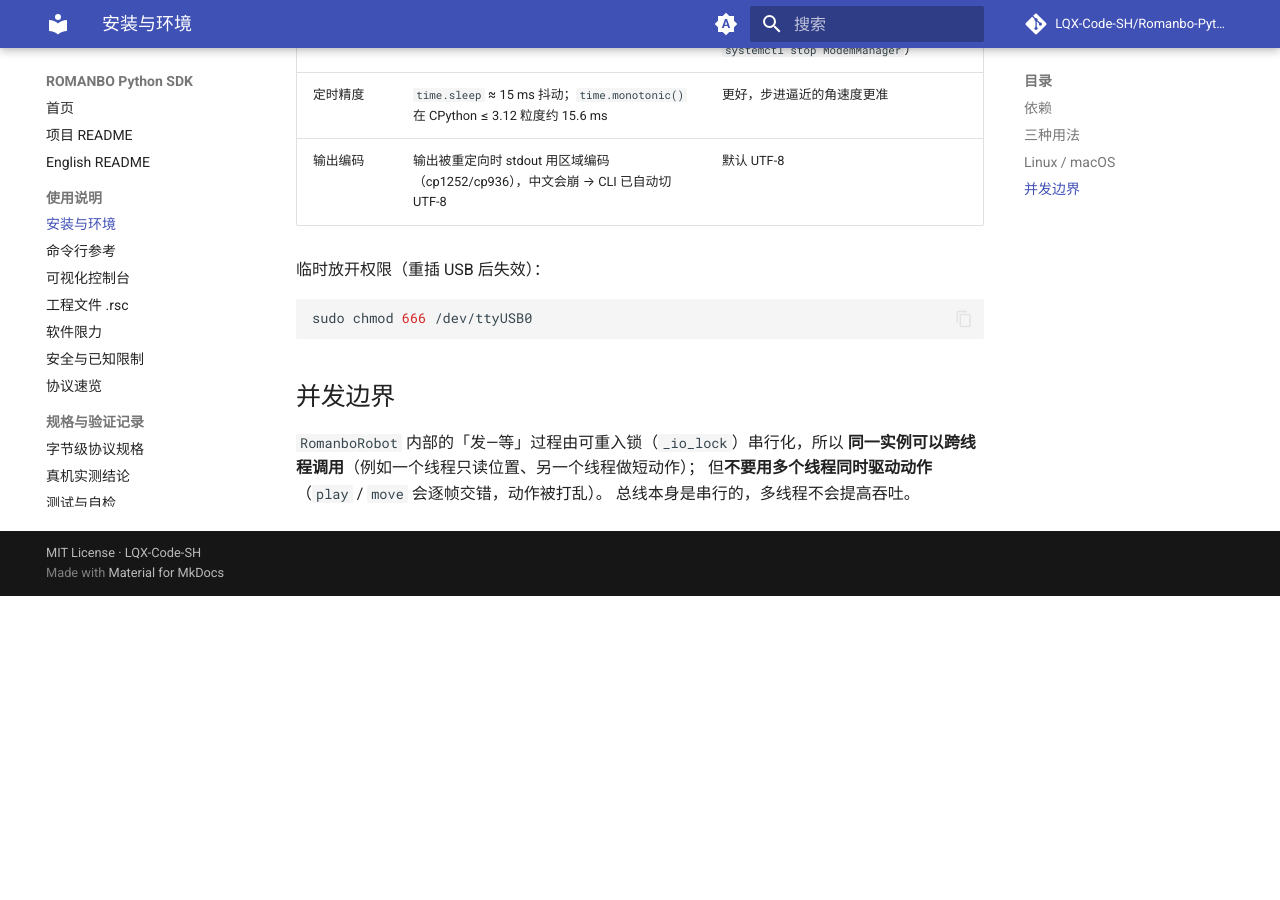
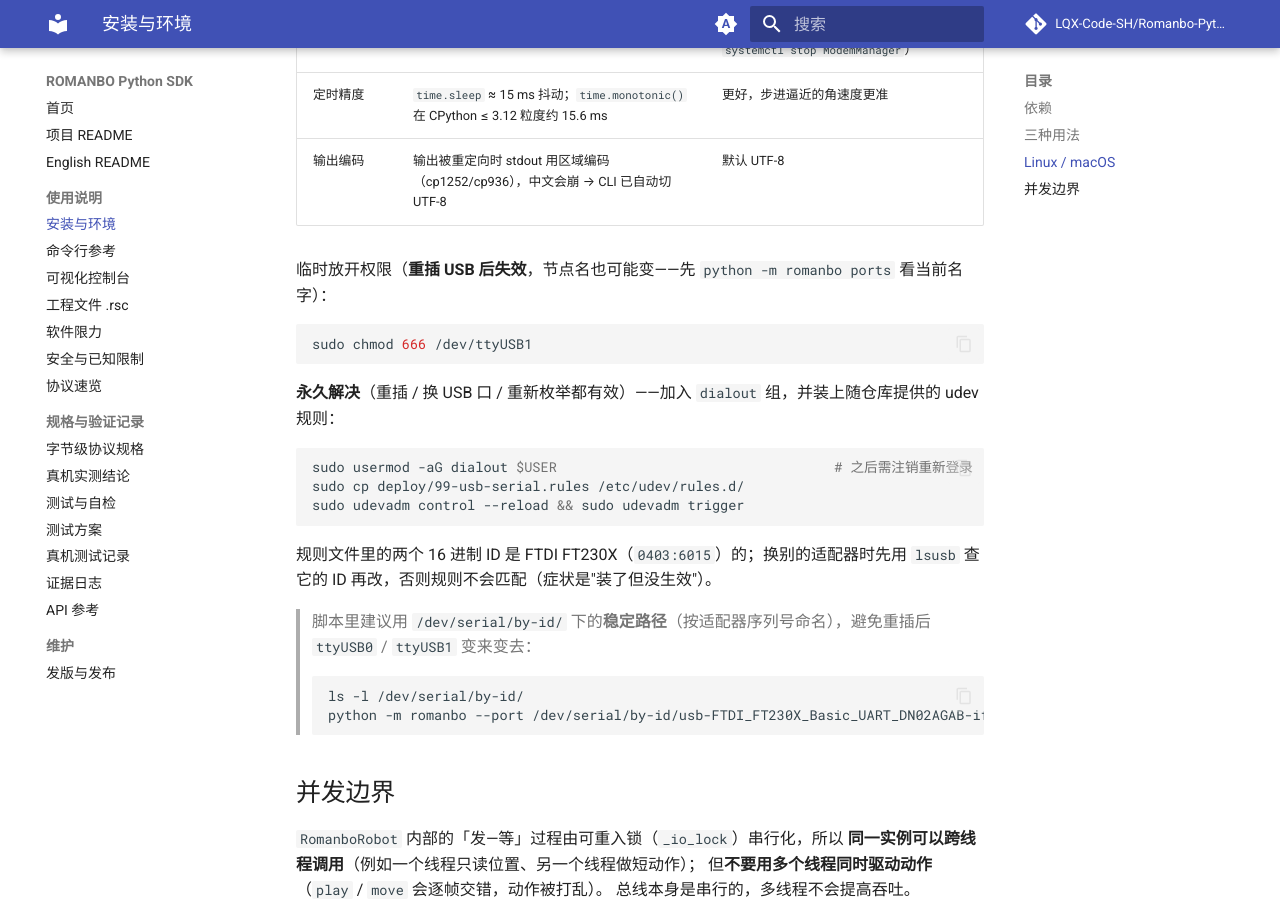
Before and after one commit to LQX-Code-SH/Romanbo-Python-SDK, an MkDocs documentation site: the page built from docs/INSTALL.md, in a window 1280 px wide and 900 px high, scrolled down 1419 px. Built offline with MkDocs 1.6.1 and Material for MkDocs 9.7.7, drawn with Linux system fonts in a browser that asks for light colours; comment, search, counter and statistics services are not loaded; before the commit the page ends 2015 px from its top, so only the background shows below that.

Commit message:
docs(install): 随仓库提供 udev 规则，Linux 串口权限不再靠临时 chmod
起因：2026-09-27 排查的那台机器上，/etc/udev/rules.d/99-usb-serial.rules 是一份
从没匹配过的占位符（ATTRS{idVendor}=="xxxx"、属性名拼成 KERNELACTION），所以权限一直
靠 sudo chmod 666 临时放行——重插/重枚举后节点重建、权限回退，脚本就又报
Permission denied（当天就复现了：ttyUSB0 → ttyUSB1 → 又变回 ttyUSB0，每次都掉权限）。

- 新增 deploy/99-usb-serial.rules：FTDI FT230X（0403:6015）→ 0660 + dialout，
  注释里写明装法、两个让规则静默失效的易错点，以及不想加入 dialout 组时的
  TAG+="uaccess" 备选
- docs/INSTALL.md：「临时放开权限」一段补上永久解决的三条命令，
  并给出 /dev/serial/by-id/ 稳定路径的查法与用法（避免重插后 ttyUSB0/ttyUSB1 变号）
- MANIFEST.in 带上该文件，sdist 里已验证存在

校验：214 项测试通过、ruff 干净、mkdocs strict 零告警、sdist 含 deploy/99-usb-serial.rules。

````diff
--- a/docs/INSTALL.md
+++ b/docs/INSTALL.md
@@ -57,11 +57,31 @@
 | 定时精度 | `time.sleep` ≈ 15 ms 抖动；`time.monotonic()` 在 CPython ≤ 3.12 粒度约 15.6 ms | 更好，步进逼近的角速度更准 |
 | 输出编码 | 输出被重定向时 stdout 用区域编码（cp1252/cp936），中文会崩 → CLI 已自动切 UTF-8 | 默认 UTF-8 |
 
-临时放开权限（重插 USB 后失效）：
+临时放开权限（**重插 USB 后失效**，节点名也可能变——先 `python -m romanbo ports` 看当前名字）：
 
 ```bash
-sudo chmod 666 /dev/ttyUSB0
+sudo chmod 666 /dev/ttyUSB1
 ```
+
+**永久解决**（重插 / 换 USB 口 / 重新枚举都有效）——加入 `dialout` 组，并装上随仓库提供的
+udev 规则：
+
+```bash
+sudo usermod -aG dialout $USER                                  # 之后需注销重新登录
+sudo cp deploy/99-usb-serial.rules /etc/udev/rules.d/
+sudo udevadm control --reload && sudo udevadm trigger
+```
+
+规则文件里的两个 16 进制 ID 是 FTDI FT230X（`0403:6015`）的；换别的适配器时先用 `lsusb`
+查它的 ID 再改，否则规则不会匹配（症状是"装了但没生效"）。
+
+> 脚本里建议用 `/dev/serial/by-id/` 下的**稳定路径**（按适配器序列号命名），避免重插后
+> `ttyUSB0` / `ttyUSB1` 变来变去：
+>
+> ```bash
+> ls -l /dev/serial/by-id/
+> python -m romanbo --port /dev/serial/by-id/usb-FTDI_FT230X_Basic_UART_DN02AGAB-if00-port0 read --ids 8,10
+> ```
 
 ## 并发边界
 
````
Also changed, not shown: CHANGELOG.md (+5 -0 lines), 2 other files.
